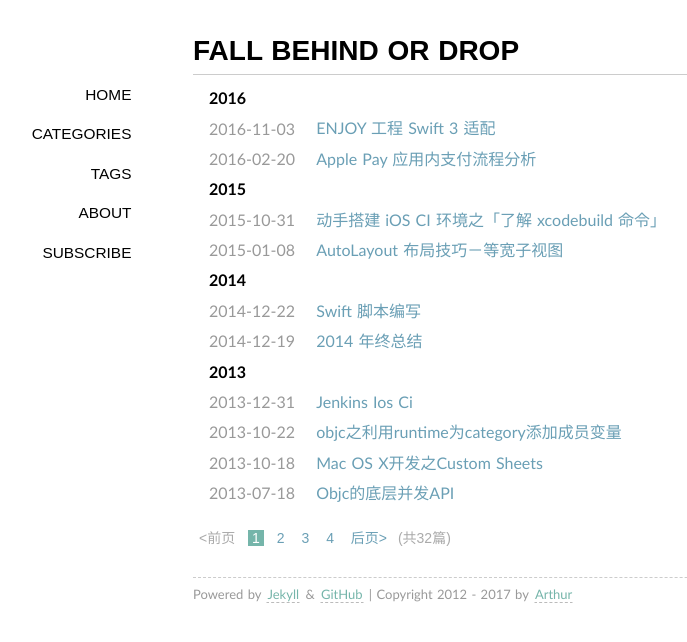
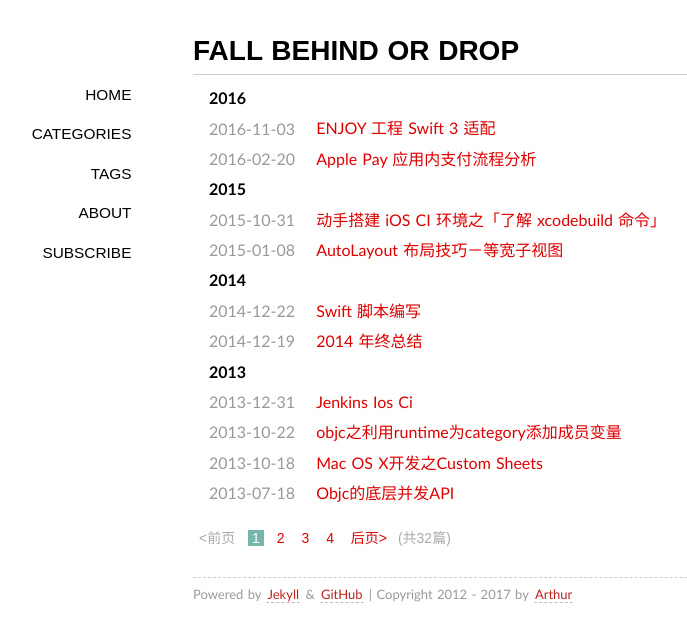
Before and after one commit to efsn/efsn.github.io, a Jekyll site: the page built from index.html, in a window 1280 px wide. Shown: the top 642 px of the page, without its empty margins (147-834 px from the left). Built offline with Jekyll 4.4.1, drawn with Linux system fonts in a browser that asks for light colours; the list of posts is cut into pages by our own code.

Commit message:
adjust color

```diff
--- a/media/css/style.css
+++ b/media/css/style.css
@@ -17,7 +17,7 @@ body {
 }
 
 a {
-    color: #6a9fb5;
+    color: #dd0000;
     text-decoration: none;
 }
 
@@ -241,7 +241,7 @@ footer a {
     margin: 1px;
     border: 1px solid rgba(1, 1, 1, 0);
     border-bottom: 1px dashed #BBB;
-    color: #75b5aa;
+    color: #B9221F;
     text-decoration: none;
 }
 
```
